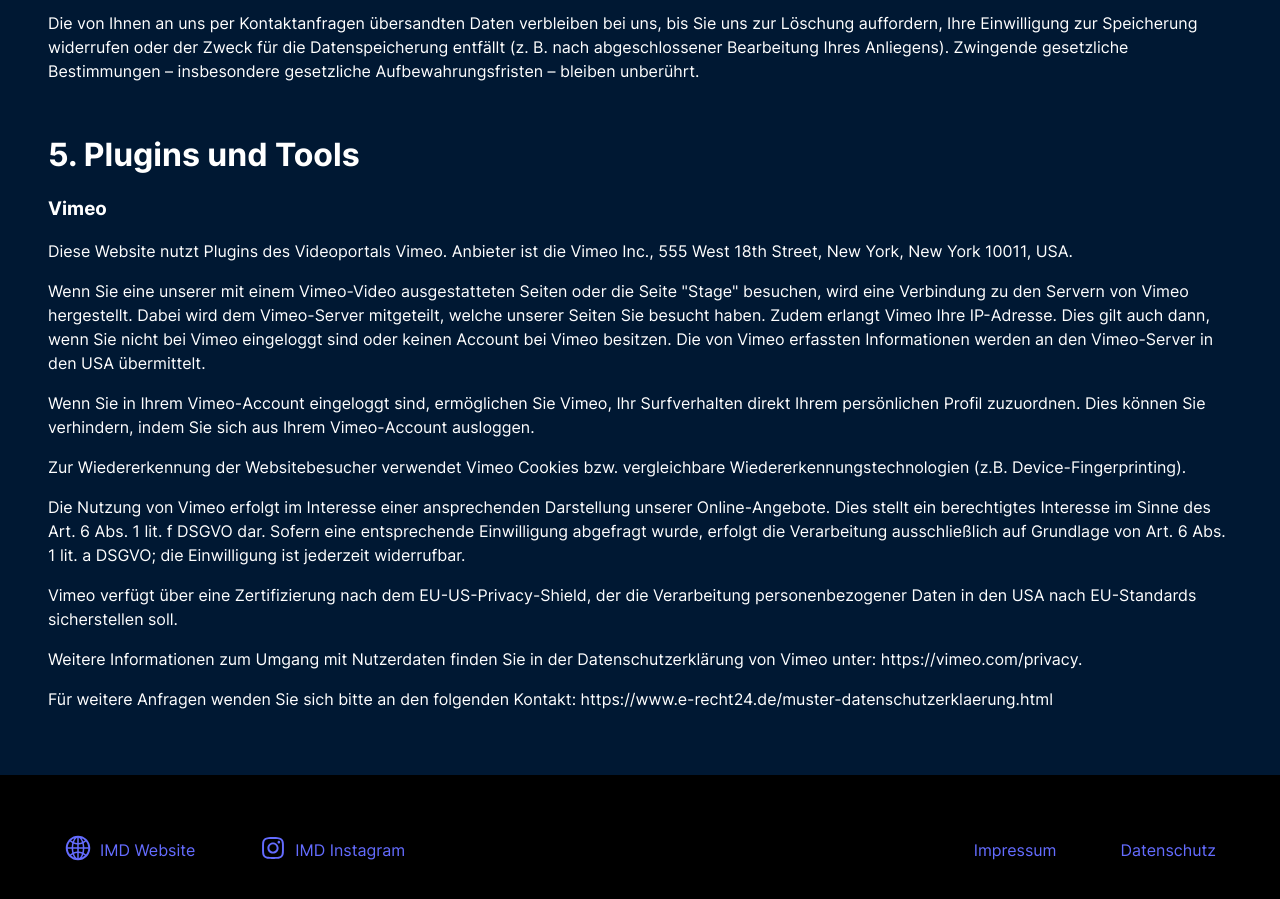
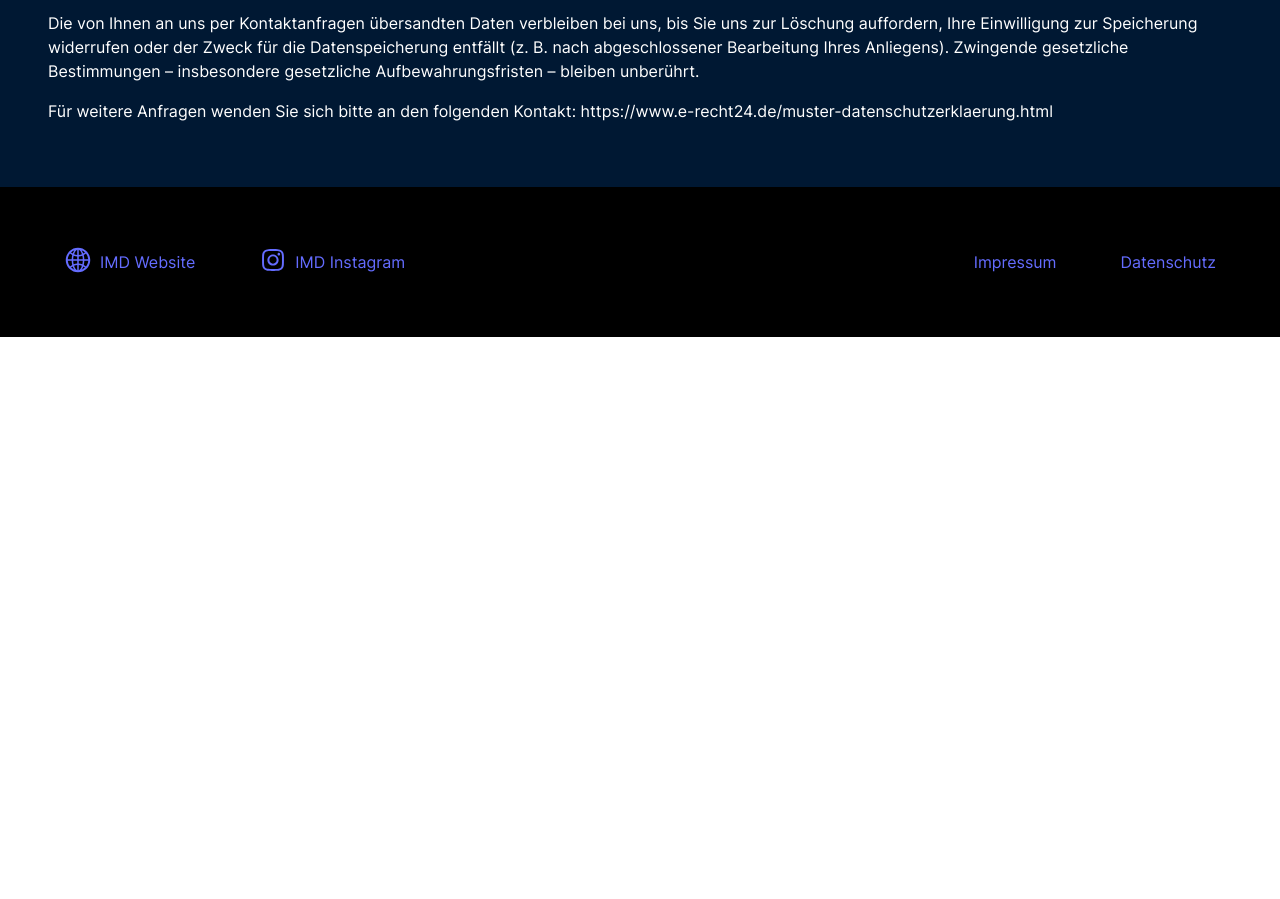
Before and after one commit to IF2023/IF2023, a React (Vite) app in the folder IF2023_Website/: page /datenschutz in a window 1280 px wide. Shown: the part 3820-4719 px from the top of the page. After the commit the page ends 4157 px from the top, so only its background shows below. Built offline with nearby package versions, Linux system fonts and the light colour scheme.

Commit message:
Update Privacy.jsx

```diff
--- a/IF2023_Website/src/pages/Privacy/Privacy.jsx
+++ b/IF2023_Website/src/pages/Privacy/Privacy.jsx
@@ -269,7 +269,7 @@
 				– bleiben unberührt.
 			</p>
 
-			<h2>5. Plugins und Tools</h2>
+			{/* <h2>5. Plugins und Tools</h2>
 			<h3>Vimeo</h3>
 			<p>
 				Diese Website nutzt Plugins des Videoportals Vimeo. Anbieter ist die
@@ -309,7 +309,7 @@
 			<p>
 				Weitere Informationen zum Umgang mit Nutzerdaten finden Sie in der
 				Datenschutzerklärung von Vimeo unter: https://vimeo.com/privacy.
-			</p>
+			</p> */}
 			<p>
 				Für weitere Anfragen wenden Sie sich bitte an den folgenden Kontakt:
 				https://www.e-recht24.de/muster-datenschutzerklaerung.html
```
